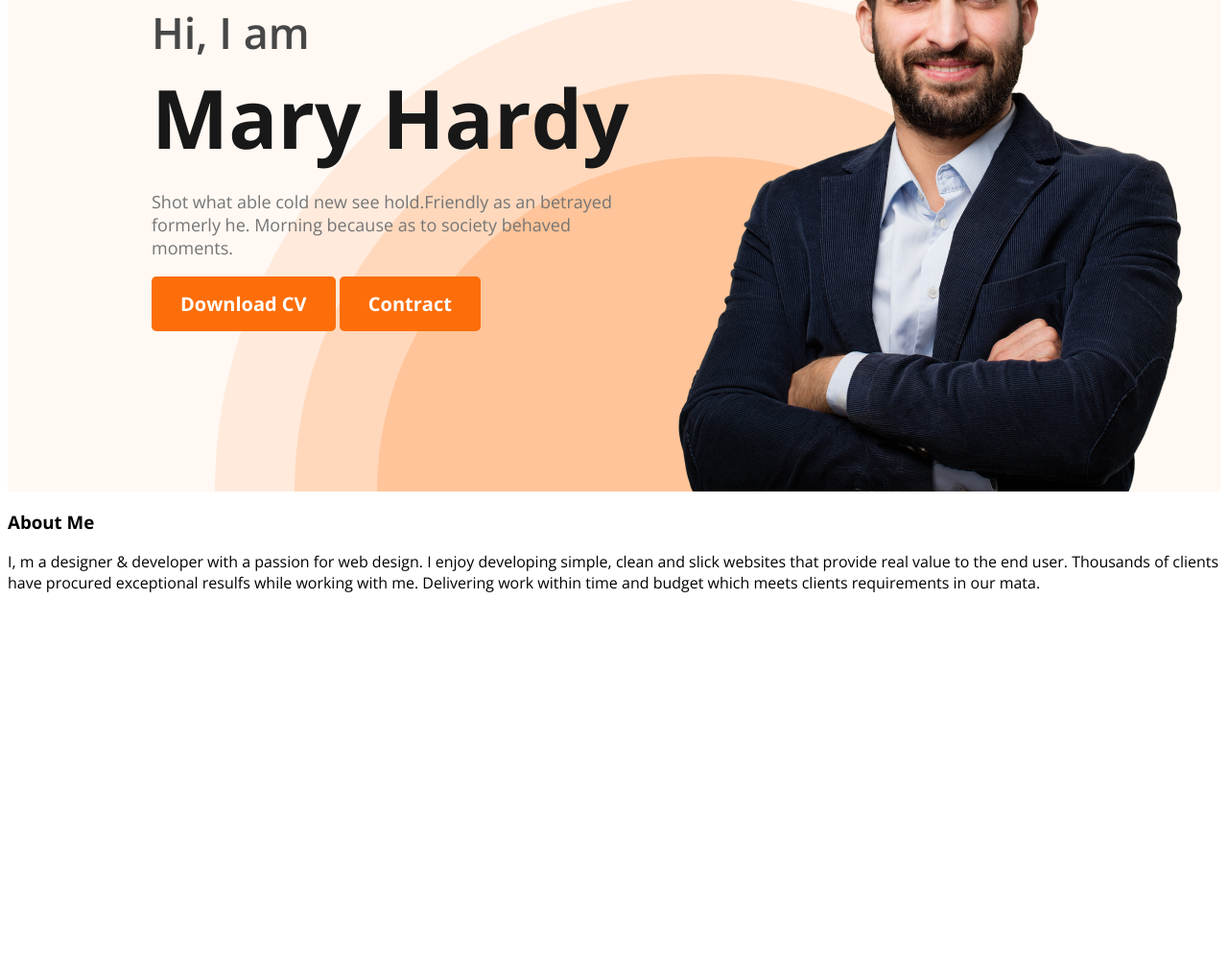
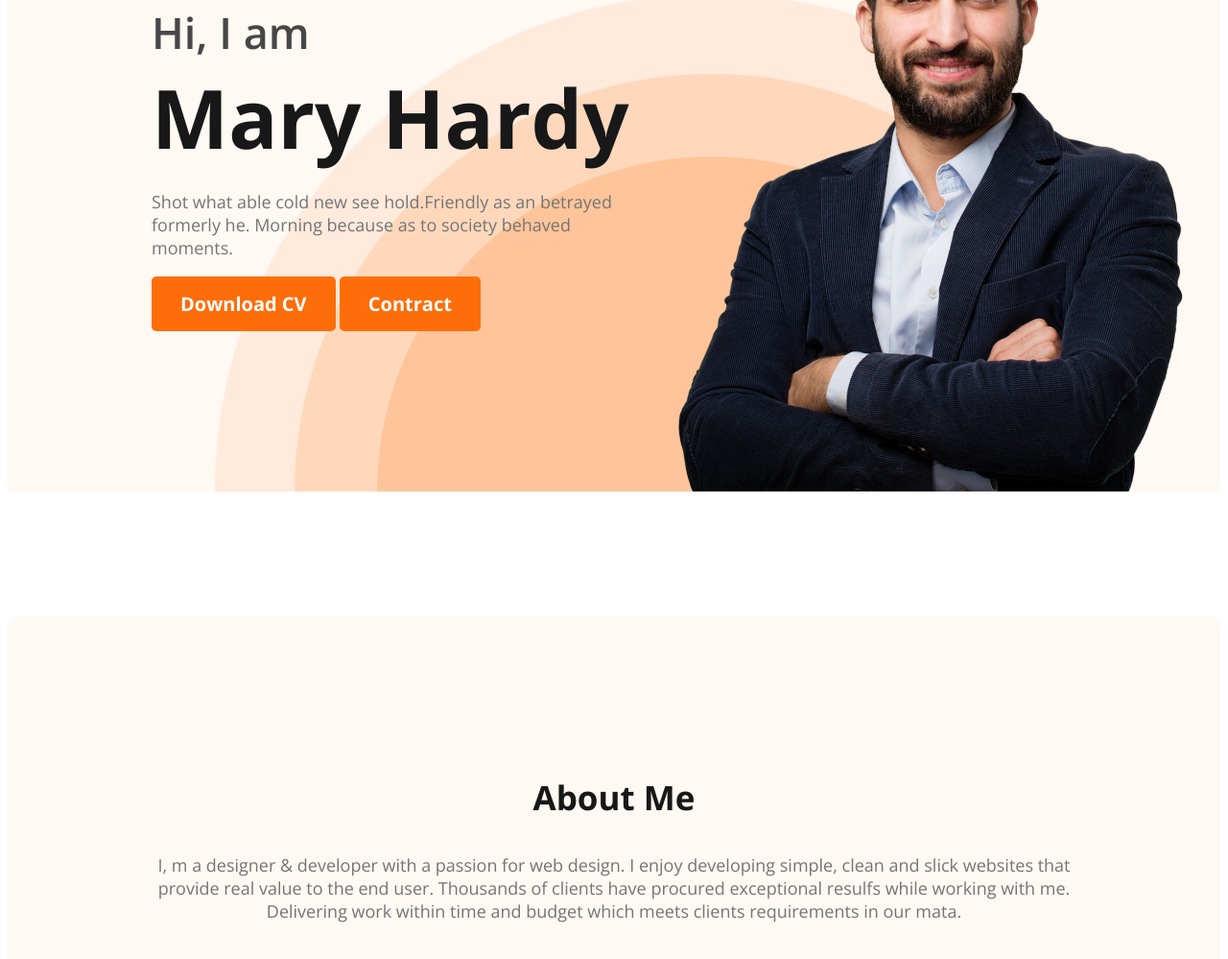
Before and after one commit to rabby-web/dev-protfolio, a plain HTML site: page index.html in a window 1280 px wide. Shown: the part 353-1352 px from the top of the page at 96% size. Before the commit the page ends 987 px from the top, so only its background shows below. Drawn offline with nearby package versions, Linux system fonts and the light colour scheme.

Commit message:
about div

```diff
--- a/styles/style.css
+++ b/styles/style.css
@@ -75,3 +75,25 @@ nav li{
     color: #757575;
     font-weight: 400;
 }
+/* -------main------- */
+.section-title{
+    text-align: center;
+    font-family: Open Sans;
+    font-size: 35px;
+    color: #181818;
+    font-weight: 700;
+}
+/* -------about------- */
+.about{
+    padding: 130px;
+    border-radius: 10px;
+    background: #FFF8F3;
+    margin: 130px 0px;
+}
+.section-description{
+    text-align: center;
+    font-family: Open Sans;
+    font-size: 18px;
+    color:  #757575;
+    font-weight: 400;
+}
```
